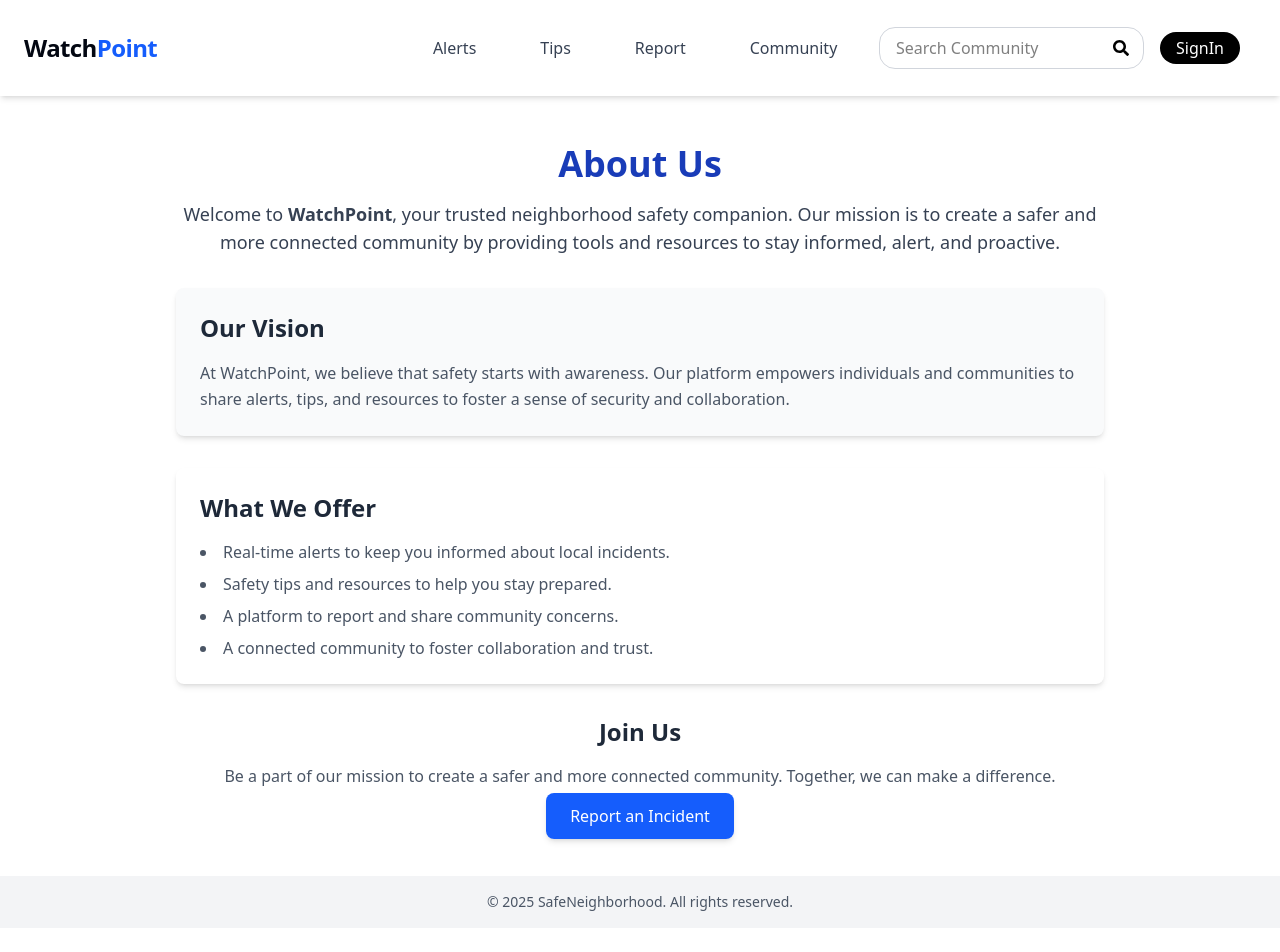
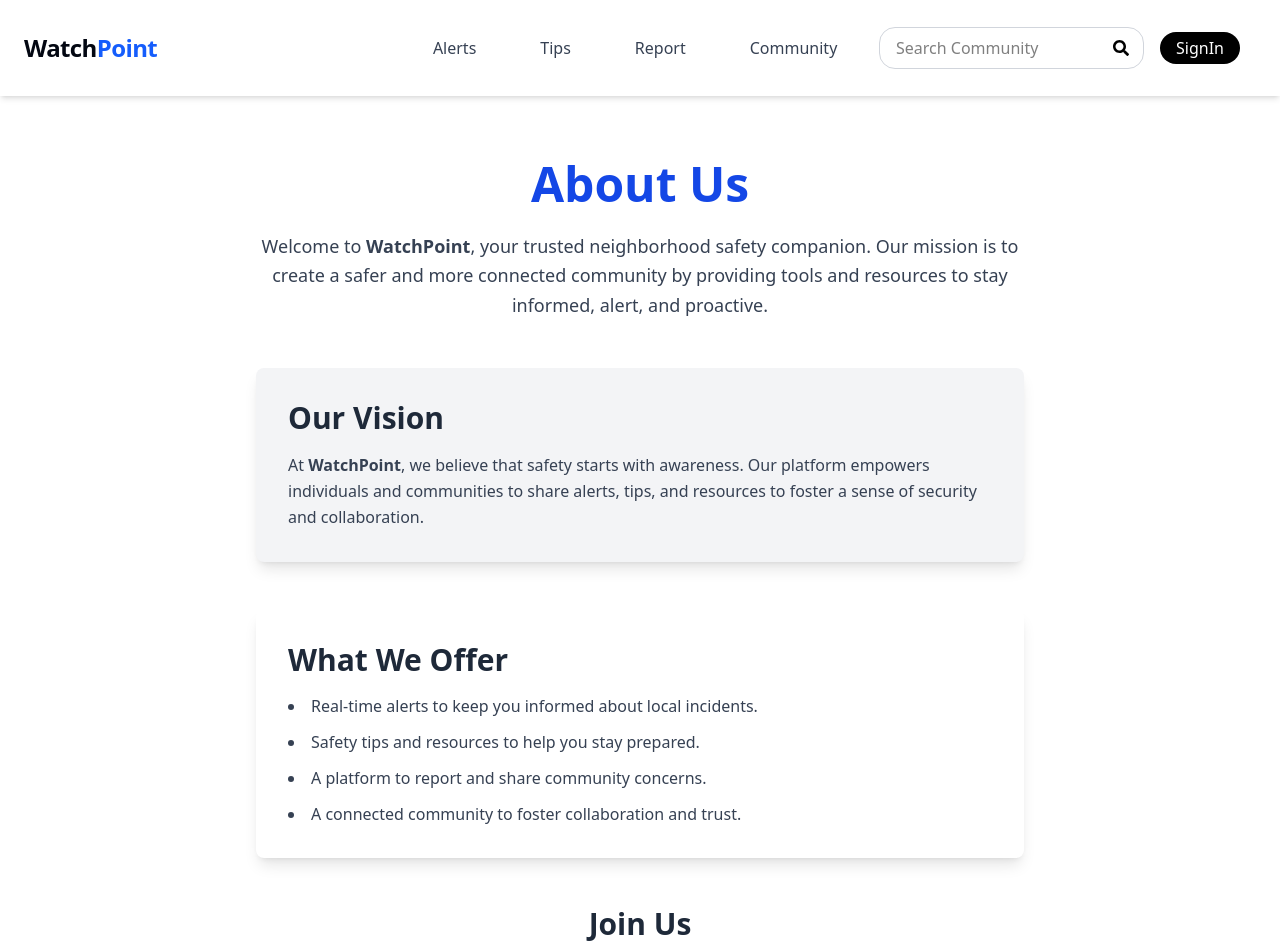
Before and after one commit to KoiralaSam/watchpoint, a React (Vite) app: page /community in a window 1280 px wide. Shown: the top 952 px of the page. Before the commit the page ends 928 px from the top, so only its background shows below. Built offline with nearby package versions, Linux system fonts and the light colour scheme; a web font is replaced by a local one.

Commit message:
fixed links

```diff
--- a/Routes/Community.jsx
+++ b/Routes/Community.jsx
@@ -1,9 +1,11 @@
+import { Link } from "react-router";
 const Community = () => {
   return (
-    <div className="p-6 md:p-12 max-w-5xl mx-auto space-y-8">
+    <div className="p-8 md:p-16 max-w-4xl mx-auto space-y-12">
+      {/* About Us Section */}
       <section className="text-center">
-        <h1 className="text-4xl font-bold text-blue-800 mb-4">About Us</h1>
-        <p className="text-lg text-gray-700">
+        <h1 className="text-5xl font-extrabold text-blue-700 mb-6">About Us</h1>
+        <p className="text-lg text-gray-700 leading-relaxed">
           Welcome to <span className="font-semibold">WatchPoint</span>, your
           trusted neighborhood safety companion. Our mission is to create a
           safer and more connected community by providing tools and resources to
@@ -11,22 +13,21 @@ const Community = () => {
         </p>
       </section>
 
-      <section className="bg-gray-50 p-6 rounded-lg shadow-md">
-        <h2 className="text-2xl font-semibold text-gray-800 mb-4">
-          Our Vision
-        </h2>
-        <p className="text-gray-600 leading-relaxed">
-          At WatchPoint, we believe that safety starts with awareness. Our
-          platform empowers individuals and communities to share alerts, tips,
-          and resources to foster a sense of security and collaboration.
+      {/* Vision Section */}
+      <section className="bg-gray-100 p-8 rounded-lg shadow-lg">
+        <h2 className="text-3xl font-bold text-gray-800 mb-4">Our Vision</h2>
+        <p className="text-gray-700 leading-relaxed">
+          At <span className="font-semibold">WatchPoint</span>, we believe that
+          safety starts with awareness. Our platform empowers individuals and
+          communities to share alerts, tips, and resources to foster a sense of
+          security and collaboration.
         </p>
       </section>
 
-      <section className="bg-white p-6 rounded-lg shadow-md">
-        <h2 className="text-2xl font-semibold text-gray-800 mb-4">
-          What We Offer
-        </h2>
-        <ul className="list-disc list-inside text-gray-600 space-y-2">
+      {/* What We Offer Section */}
+      <section className="bg-white p-8 rounded-lg shadow-lg">
+        <h2 className="text-3xl font-bold text-gray-800 mb-4">What We Offer</h2>
+        <ul className="list-disc list-inside text-gray-700 space-y-3">
           <li>Real-time alerts to keep you informed about local incidents.</li>
           <li>Safety tips and resources to help you stay prepared.</li>
           <li>A platform to report and share community concerns.</li>
@@ -34,18 +35,19 @@ const Community = () => {
         </ul>
       </section>
 
+      {/* Join Us Section */}
       <section className="text-center">
-        <h2 className="text-2xl font-semibold text-gray-800 mb-4">Join Us</h2>
-        <p className="text-gray-600 mb-4">
+        <h2 className="text-3xl font-bold text-gray-800 mb-4">Join Us</h2>
+        <p className="text-gray-700 leading-relaxed mb-6">
           Be a part of our mission to create a safer and more connected
           community. Together, we can make a difference.
         </p>
-        <a
-          href="/report"
-          className="bg-blue-600 text-white px-6 py-3 rounded-lg shadow-md hover:bg-blue-700 transition duration-300"
+        <Link
+          to="/report"
+          className="bg-blue-600 text-white px-8 py-3 rounded-full shadow-md hover:bg-blue-700 transition duration-300"
         >
           Report an Incident
-        </a>
+        </Link>
       </section>
     </div>
   );
```
